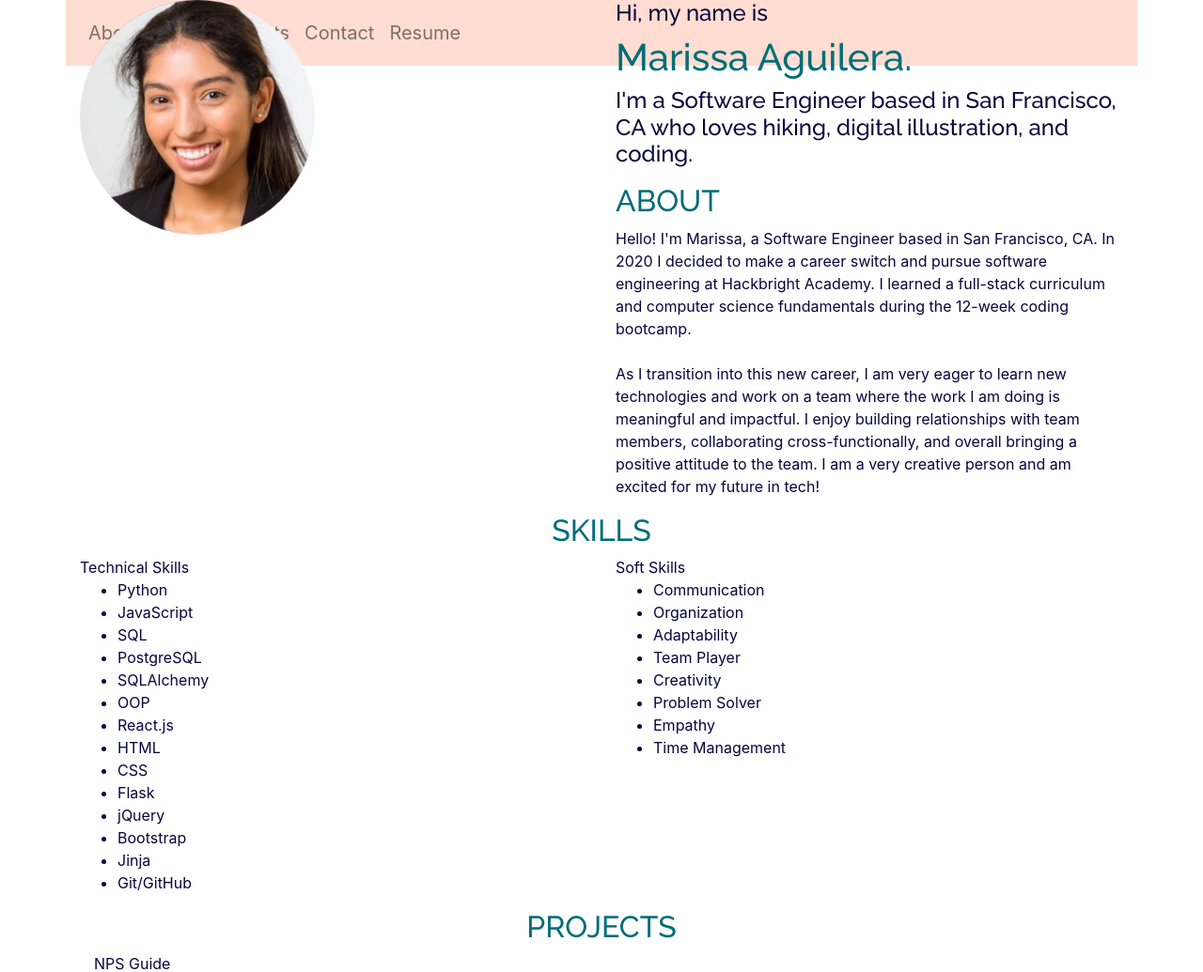
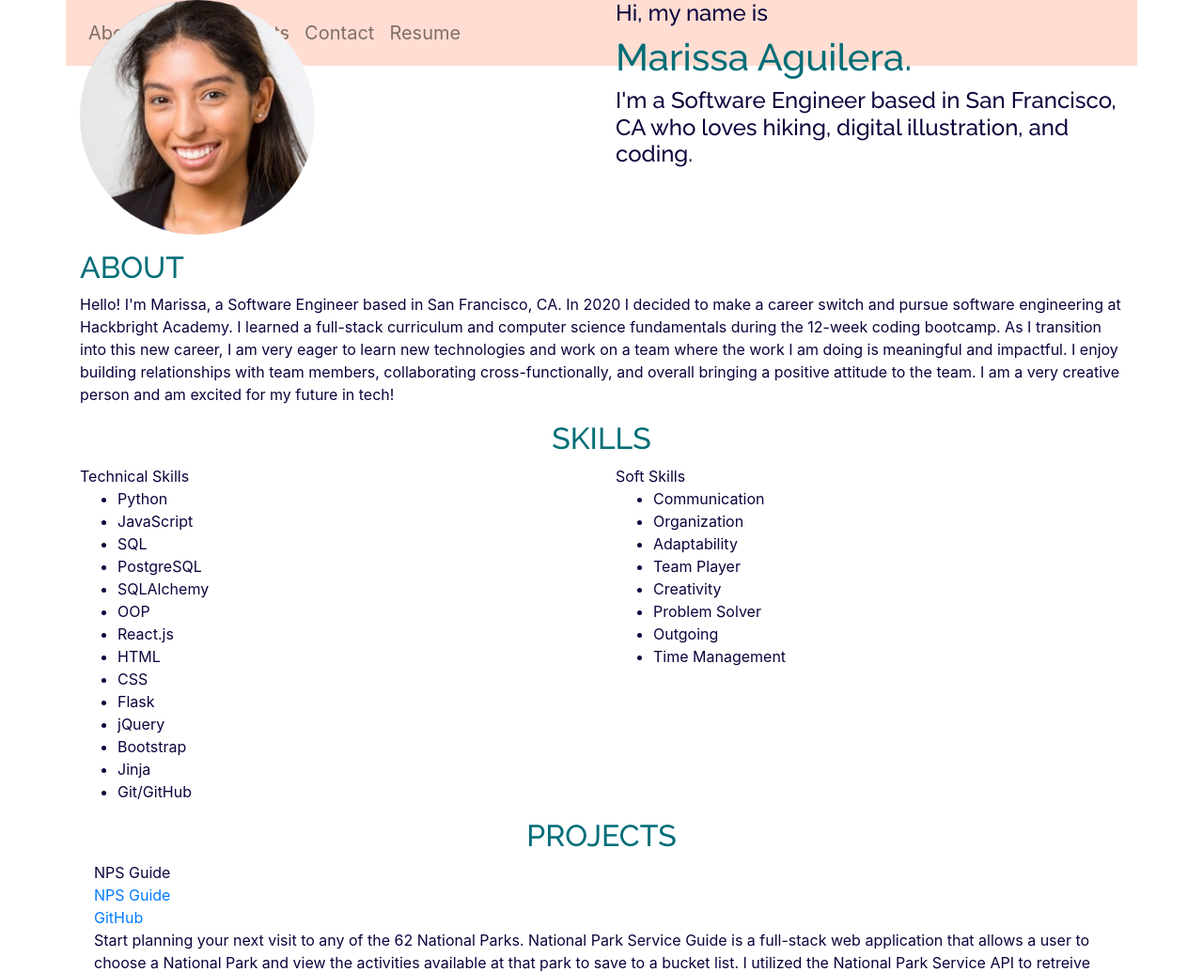
Before and after one commit to Meaguileraa/Portfolio, a Flask app: page / in a window 1280 px wide. Shown: the top 1035 px of the page at 94% size. Run offline with Flask 2, Linux system fonts and the light colour scheme; some libraries are stand-ins or nearby versions.

```diff
--- a/templates/homepage.html
+++ b/templates/homepage.html
@@ -59,25 +59,34 @@
                 </div>
             </nav>
 
+            <!-- Opening Section -->
+            <div class ="opening-section container" id ="opening-section">
+                <!-- <div id="about-title">About</div> -->
+                <div class="opening-info row">
+                    <div class="opeingin-pic col"id="opening-pic">
+                        <img src="/static/imgs/headshot.png" alt="Headshot" width="250" height="250">
+                    </div>
+                    <div class="opening-text col"id="opening-text">
+                        <h4>Hi, my name is</h4>
+                        <h1>Marissa Aguilera.</h1>
+                        <h4>I'm a Software Engineer based in San Francisco, CA who loves hiking,
+                             digital illustration, and coding. </h4>
+                </div>
+            </div>
+        </div>
+
             <!-- About Section -->
             <div class ="about-section container" id ="about-section">
                 <!-- <div id="about-title">About</div> -->
                 <div class="about-info row">
-                    <div class="about-pic col"id="about-pic">
-                        <img src="/static/imgs/headshot.png" alt="Headshot" width="250" height="250">
-                    </div>
+
                     <div class="about-text col"id="about-text">
-                        <h4>Hi, my name is</h4>
-                        <h1>Marissa Aguilera.</h1>
-                        <h4>I'm a Software Engineer based in San Francisco, CA who loves hiking,
-                             digital illustration, and coding. </h4>
                         <p>
                             <h2 id="headers">ABOUT</h2>
                             Hello! I'm Marissa, a Software Engineer based in San Francisco, CA.
                              In 2020 I decided to make a career switch and pursue software
                             engineering at Hackbright Academy. I learned a full-stack curriculum and computer
-                            science fundamentals during the 12-week coding bootcamp. </br>
-                        </br>
+                            science fundamentals during the 12-week coding bootcamp.
                             As I transition into this new career, I am very eager to learn new technologies and
                             work on a team where the work I am doing is meaningful and impactful.
                             I enjoy building relationships with team members, collaborating cross-functionally, and overall
@@ -131,7 +140,7 @@
                             <li>Team Player</li>
                             <li>Creativity</li>
                             <li>Problem Solver</li>
-                            <li>Empathy</li>
+                            <li>Outgoing</li>
                             <li>Time Management</li>
                         </ul>
                     </div>
```
Also changed, not shown: static/imgs/NPS-Pic.png (added).
